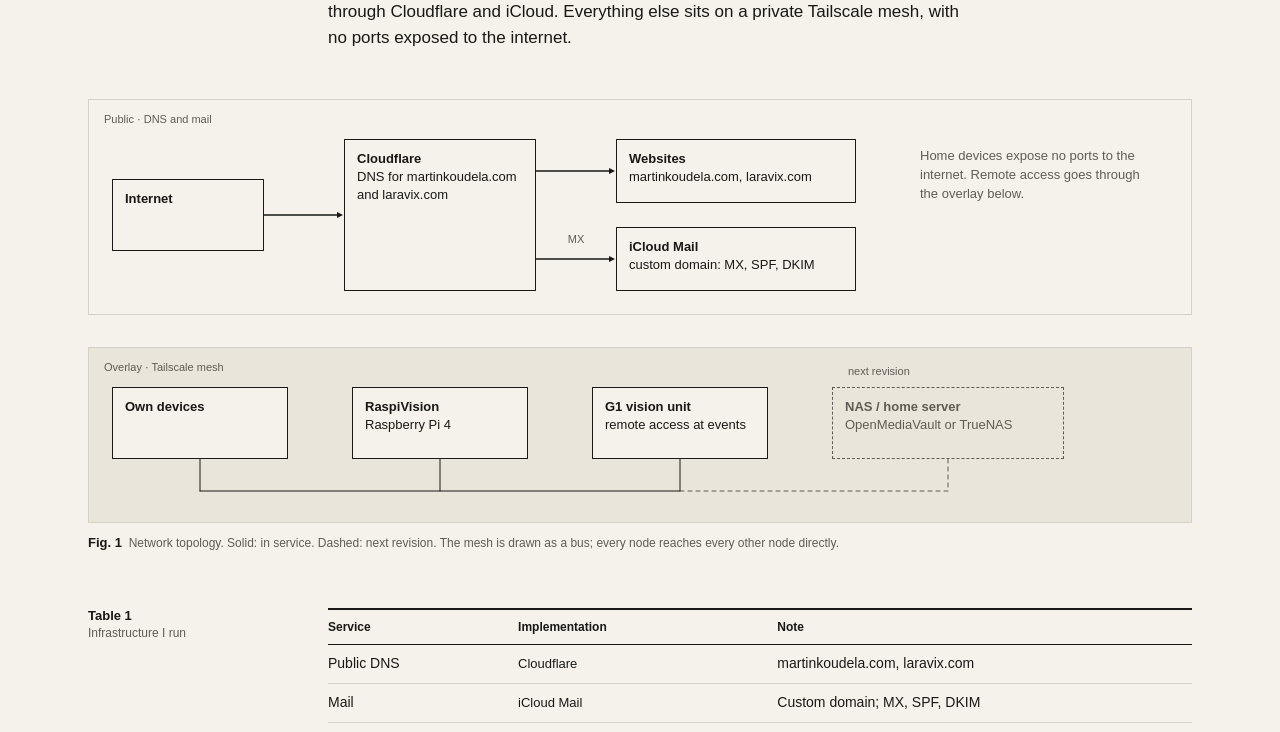
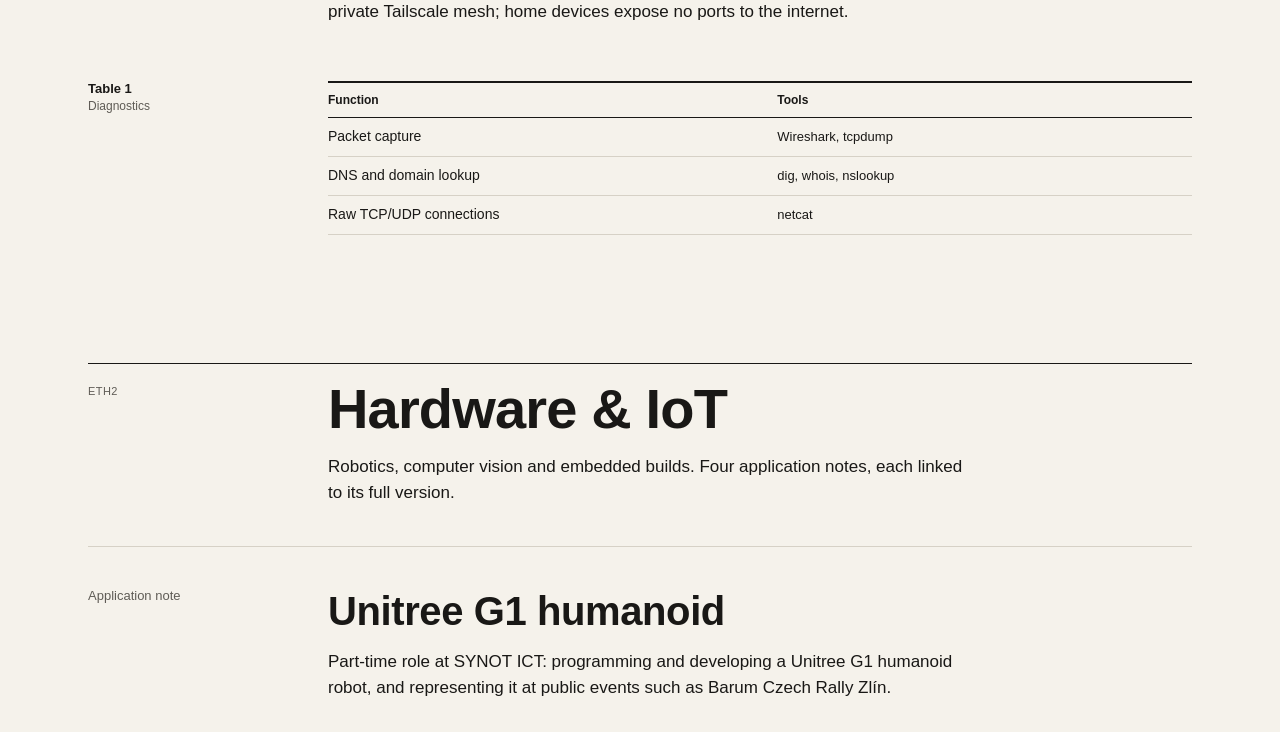
Before and after one commit to MartinKoudela/portfolio, a Next.js app: page / in a window 1280 px wide. Shown: the part 1280-2012 px from the top of the page. Built offline with nearby package versions, Linux system fonts and the light colour scheme.

Commit message:
Replace network topology with infrastructure summary

```diff
--- a/src/app/globals.css
+++ b/src/app/globals.css
@@ -1052,10 +1052,6 @@
   .row > .rail.cap {
     margin-bottom: 8px;
   }
-
-  .net-fig {
-    margin-top: 0;
-  }
 }
 
 /* Application notes */
--- a/src/components/home/Networking.tsx
+++ b/src/components/home/Networking.tsx
@@ -1,54 +1,16 @@
 import { network, section } from "@/content/site";
-import { cx } from "@/lib/cx";
 import Caption from "../Caption";
-import DataTable, { cell, specRows } from "../DataTable";
-import FigureView from "../FigureView";
+import DataTable, { cell } from "../DataTable";
 import SectionHead from "./SectionHead";
 
 export default function Networking() {
     const s = section("eth1");
-    const table = network.segments;
-    const captionId = "table-1-caption";
     const diag = network.diagnostics;
-    const diagId = "table-2-caption";
+    const diagId = "table-diagnostics-caption";
 
     return (
         <section id={s.id} aria-labelledby={`h-${s.id}`} className="eth">
             <SectionHead section={s} />
-
-            <FigureView figure={network.topology} className="net-fig" />
-
-            <div className="row tbl-row hide-m">
-                <Caption id={captionId} label={table.label} text={table.caption} rail className="rail" />
-                <div className="main">
-                    <DataTable
-                        columns={[
-                            { label: table.columns[0], width: "22%" },
-                            { label: table.columns[1], width: "30%" },
-                            { label: table.columns[2] },
-                        ]}
-                        rows={specRows(table.rows, 3, () => undefined)}
-                        minWidth={600}
-                        labelledBy={captionId}
-                    />
-                </div>
-            </div>
-
-            <div className="hide-d">
-                <h3 className="mdl-title">
-                    {table.label} · {table.caption}
-                </h3>
-                <dl className="mdl">
-                    {table.rows.map((row) => (
-                        <div key={row.label} className={cx(row.muted && "muted")}>
-                            <dt>{row.label}</dt>
-                            <dd>
-                                <span className="mono">{row.value}</span> · {row.note}
-                            </dd>
-                        </div>
-                    ))}
-                </dl>
-            </div>
 
             <div className="row tbl-row hide-m">
                 <Caption id={diagId} label={diag.label} text={diag.caption} rail className="rail" />
--- a/src/components/home/Ordering.tsx
+++ b/src/components/home/Ordering.tsx
@@ -5,7 +5,7 @@
 
 export default function Ordering() {
     const s = section("console");
-    const captionId = "table-10-caption";
+    const captionId = "table-ordering-caption";
 
     return (
         <section id={s.id} aria-labelledby={`h-${s.id}`} className="eth">
--- a/src/components/home/Security.tsx
+++ b/src/components/home/Security.tsx
@@ -7,8 +7,8 @@
 
 export default function Security() {
     const s = section("eth3");
-    const analysisId = "table-5-caption";
-    const toolingId = "table-6-caption";
+    const analysisId = "table-analysis-caption";
+    const toolingId = "table-tooling-caption";
     const noteFn = homeFootnoteNumbers[offensiveTooling.noteFn]!;
 
     return (
--- a/src/components/home/Software.tsx
+++ b/src/components/home/Software.tsx
@@ -7,7 +7,7 @@
 
 export default function Software() {
     const s = section("eth4");
-    const captionId = "table-7-caption";
+    const captionId = "table-software-caption";
     const [name, description, stack, link] = otherSoftware.columns;
 
     return (
--- a/src/components/home/Specifications.tsx
+++ b/src/components/home/Specifications.tsx
@@ -3,8 +3,8 @@
 import DataTable, { cell } from "../DataTable";
 
 export default function Specifications() {
-    const specId = "table-8-caption";
-    const revId = "table-9-caption";
+    const specId = "table-skills-caption";
+    const revId = "table-revisions-caption";
 
     return (
         <>
--- a/src/content/site.ts
+++ b/src/content/site.ts
@@ -229,7 +229,7 @@
         label: "Networking",
         title: "Networking",
         summary:
-            "What runs on the network today, and what comes next. Public DNS and mail go through Cloudflare and iCloud. Everything else sits on a private Tailscale mesh, with no ports exposed to the internet.",
+            "Own infrastructure: Cloudflare DNS, custom-domain mail with SPF/DKIM, and a private Tailscale mesh; home devices expose no ports to the internet.",
     },
     {
         id: "eth2",
@@ -325,107 +325,8 @@
 };
 
 export const network = {
-    topology: {
-        id: "fig-2",
-        label: "Fig. 1",
-        caption:
-            "Network topology. Solid: in service. Dashed: next revision. The mesh is drawn as a bus; every node reaches every other node directly.",
-        mobileCaption: "Network topology, simplified for small screens. Dashed: next revision.",
-        captionGap: 12,
-        media: {
-            kind: "diagram",
-            width: 1104,
-            height: 424,
-            frames: [
-                { x: 0, y: 0, w: 1104, h: 216 },
-                { x: 0, y: 248, w: 1104, h: 176, tint: true },
-            ],
-            arrows: [
-                { x: 176, y: 112, w: 79, h: 8, d: "M 0 4 L 76 4", head: true },
-                { x: 448, y: 68, w: 79, h: 8, d: "M 0 4 L 76 4", head: true },
-                { x: 448, y: 156, w: 79, h: 8, d: "M 0 4 L 76 4", head: true },
-                { x: 108, y: 360, w: 8, h: 32, d: "M 4 0 L 4 32", thin: true },
-                { x: 348, y: 360, w: 8, h: 32, d: "M 4 0 L 4 32", thin: true },
-                { x: 588, y: 360, w: 8, h: 32, d: "M 4 0 L 4 32", thin: true },
-                { x: 856, y: 360, w: 8, h: 32, d: "M 4 0 L 4 32", thin: true, muted: true, dashed: true },
-                { x: 112, y: 388, w: 480, h: 8, d: "M 0 4 L 480 4", thin: true },
-                { x: 592, y: 388, w: 268, h: 8, d: "M 0 4 L 268 4", thin: true, muted: true, dashed: true },
-            ],
-            cards: [
-                { x: 24, y: 80, w: 152, h: 72, title: "Internet" },
-                { x: 256, y: 40, w: 192, h: 152, title: "Cloudflare", lines: ["DNS for martinkoudela.com and laravix.com"] },
-                { x: 528, y: 40, w: 240, h: 64, title: "Websites", lines: ["martinkoudela.com, laravix.com"] },
-                { x: 528, y: 128, w: 240, h: 64, title: "iCloud Mail", lines: ["custom domain: MX, SPF, DKIM"] },
-                { x: 24, y: 288, w: 176, h: 72, title: "Own devices" },
-                { x: 264, y: 288, w: 176, h: 72, title: "RaspiVision", lines: ["Raspberry Pi 4"] },
-                { x: 504, y: 288, w: 176, h: 72, title: "G1 vision unit", lines: ["remote access at events"] },
-                { x: 744, y: 288, w: 232, h: 72, title: "NAS / home server", lines: ["OpenMediaVault or TrueNAS"], planned: true },
-            ],
-            texts: [
-                { x: 16, y: 12, w: 200, text: "Public · DNS and mail", label: true },
-                { x: 16, y: 260, w: 200, text: "Overlay · Tailscale mesh", label: true },
-                { x: 472, y: 132, w: 32, text: "MX", label: true, center: true },
-                { x: 760, y: 264, w: 216, text: "next revision", label: true },
-                {
-                    x: 832,
-                    y: 48,
-                    w: 240,
-                    text: "Home devices expose no ports to the internet. Remote access goes through the overlay below.",
-                },
-            ],
-            mobileGap: 12,
-            mobile: [
-                {
-                    t: "band",
-                    label: "Public · DNS and mail",
-                    nodes: [
-                        { t: "card", card: { title: "Internet" } },
-                        { t: "arrow" },
-                        { t: "card", card: { title: "Cloudflare", lines: ["DNS for martinkoudela.com and laravix.com"], inline: true } },
-                        { t: "arrow" },
-                        {
-                            t: "grid",
-                            cards: [
-                                { title: "Websites", lines: ["both domains"] },
-                                { title: "iCloud Mail", lines: ["MX, SPF, DKIM"] },
-                            ],
-                        },
-                    ],
-                    note: "Home devices expose no ports to the internet.",
-                },
-                {
-                    t: "band",
-                    label: "Overlay · Tailscale mesh",
-                    tint: true,
-                    nodes: [
-                        {
-                            t: "grid",
-                            cards: [
-                                { title: "Own devices" },
-                                { title: "RaspiVision", lines: ["Raspberry Pi 4"] },
-                                { title: "G1 vision unit", lines: ["at events"] },
-                                { title: "NAS", lines: ["next revision"], planned: true },
-                            ],
-                        },
-                    ],
-                    note: "One mesh: every node reaches every other node directly.",
-                },
-            ],
-        },
-    } satisfies Figure,
-    segments: {
+    diagnostics: {
         label: "Table 1",
-        caption: "Infrastructure I run",
-        columns: ["Service", "Implementation", "Note"],
-        rows: [
-            { label: "Public DNS", value: "Cloudflare", note: "martinkoudela.com, laravix.com" },
-            { label: "Mail", value: "iCloud Mail", note: "Custom domain; MX, SPF, DKIM" },
-            { label: "Overlay", value: "Tailscale", note: "Remote access to RaspiVision and the G1 vision unit at events" },
-            { label: "Storage", value: "NAS / home server", note: "Next revision; OpenMediaVault or TrueNAS", muted: true },
-        ],
-    } satisfies SpecTable,
-    diagnostics: {
-        label: "Table 2",
         caption: "Diagnostics",
         columns: ["Function", "Tools"],
         rows: [
@@ -452,7 +353,7 @@
         figures: [
             {
                 id: "fig-3",
-                label: "Fig. 2",
+                label: "Fig. 1",
                 caption: "Unitree G1 EDU humanoid robot",
                 media: {
                     kind: "image",
@@ -484,7 +385,7 @@
         figures: [
             {
                 id: "fig-4",
-                label: "Fig. 3",
+                label: "Fig. 2",
                 caption: "Data flow. Shaded block runs on the Pi.",
                 mobileCaption: "Data flow, simplified. Shaded block runs on the Pi.",
                 media: {
@@ -557,7 +458,7 @@
         links: { source: "https://github.com/MartinKoudela/rpi-cam" },
         layout: "table-media",
         specTable: {
-            label: "Table 3",
+            label: "Table 2",
             caption: "RaspiVision specifications",
             columns: ["Parameter", "Value", "Note"],
             minWidth: 600,
@@ -572,13 +473,13 @@
             { label: "Live view", value: "MJPEG", note: "FastAPI backend, vanilla JS web UI" },
             { label: "Alerts", value: "Telegram", note: "With snapshot" },
             { label: "Remote access", value: "Tailscale", note: "No ports exposed to the internet" },
-            { label: "Schematic", value: "KiCad", note: "Fig. 4b" },
+            { label: "Schematic", value: "KiCad", note: "Fig. 3b" },
             { label: "Status", value: "Completed", note: "Annual school project" },
         ],
         figures: [
             {
                 id: "fig-5a",
-                label: "Fig. 4a",
+                label: "Fig. 3a",
                 caption: "Raspberry Pi 4 in its case during assembly; CSI ribbon to the camera, PIR wired to GPIO",
                 media: {
                     kind: "image",
@@ -590,7 +491,7 @@
             },
             {
                 id: "fig-5b",
-                label: "Fig. 4b",
+                label: "Fig. 3b",
                 caption: "KiCad schematic: Raspberry Pi 4 GPIO header, Camera Module 3 NoIR via 15-pin CSI ribbon, HW-416 PIR sensor",
                 media: {
                     kind: "image",
@@ -808,7 +709,7 @@
         figures: [
             {
                 id: "fig-6",
-                label: "Fig. 5",
+                label: "Fig. 4",
                 caption:
                     "hey-l0k1 schematic: ESP32-S3, ReSpeaker mic array, GC9A01 round touch display, MAX98357 amplifier, IP5306 power",
                 media: {
@@ -847,11 +748,11 @@
         status: "Schematic complete (Rev v0.1)",
         links: {},
         layout: "media-table",
-        specTable: { label: "Table 4", caption: "Interfaces and build", columns: ["Interface", "Function"], minWidth: 380 },
+        specTable: { label: "Table 3", caption: "Interfaces and build", columns: ["Interface", "Function"], minWidth: 380 },
         figures: [
             {
                 id: "fig-7",
-                label: "Fig. 6",
+                label: "Fig. 5",
                 caption: "Root sheet: ESP32-S3 with ten subsystem sheets. Rev v0.1, schematic stage.",
                 noteCaption: "Root sheet: ESP32-S3 and subsystem hierarchy",
                 media: {
@@ -923,7 +824,7 @@
         figures: [
             {
                 id: "fig-8",
-                label: "Fig. 7a",
+                label: "Fig. 6a",
                 caption: "Laravix tenancy and delivery",
                 media: {
                     kind: "diagram",
@@ -989,7 +890,7 @@
             },
             {
                 id: "fig-8b",
-                label: "Fig. 7b",
+                label: "Fig. 6b",
                 caption: "Visual page builder (GrapesJS): editing the homepage hero, style manager on the right",
                 homeOnly: true,
                 media: {
@@ -1061,7 +962,7 @@
         figures: [
             {
                 id: "fig-9a",
-                label: "Fig. 8a",
+                label: "Fig. 7a",
                 caption: "Today: overdue tasks, progress, tasks grouped by project",
                 media: {
                     kind: "image",
@@ -1073,7 +974,7 @@
             },
             {
                 id: "fig-9b",
-                label: "Fig. 8b",
+                label: "Fig. 7b",
                 caption: "Projects: recent pages and project list",
                 media: {
                     kind: "image",
@@ -1085,7 +986,7 @@
             },
             {
                 id: "fig-9c",
-                label: "Fig. 8c",
+                label: "Fig. 7c",
                 caption: "Project: pages and tasks in one view",
                 media: {
                     kind: "image",
@@ -1176,7 +1077,7 @@
         figures: [
             {
                 id: "fig-10",
-                label: "Fig. 9",
+                label: "Fig. 8",
                 caption: "In-game OS terminal",
                 media: {
                     kind: "image",
@@ -1379,7 +1280,7 @@
 ];
 
 export const analysis: PlainTable = {
-    label: "Table 5",
+    label: "Table 4",
     caption: "Analysis",
     columns: ["Work", "Scope", "Tools"],
     rows: [
@@ -1393,7 +1294,7 @@
 };
 
 export const offensiveTooling: PlainTable & { note: string; noteFn: FootnoteKey } = {
-    label: "Table 6",
+    label: "Table 5",
     caption: "Offensive tooling",
     note: "Own network and lab only",
     noteFn: "authorised",
@@ -1411,7 +1312,7 @@
     monoColumn: 0,
 };
 
-export const otherSoftware = { label: "Table 7", caption: "Other software", columns: ["Name", "Description", "Stack", "Link"] };
+export const otherSoftware = { label: "Table 6", caption: "Other software", columns: ["Name", "Description", "Stack", "Link"] };
 
 export function projectsIn(category: Category): Project[] {
     return projects.filter((p) => p.category === category);
@@ -1481,7 +1382,7 @@
 
 export const specifications = {
     title: "Specifications",
-    label: "Table 8",
+    label: "Table 7",
     caption: "Skills and tools",
     columns: ["Parameter", "Values"],
     rows: [
@@ -1498,7 +1399,7 @@
 
 export const revisions = {
     title: "Revision history",
-    label: "Table 9",
+    label: "Table 8",
     caption: "Milestones",
     columns: ["Rev", "Date", "Change"],
     rows: [
@@ -1513,7 +1414,7 @@
 
 export const ordering = {
     availability: "Open to networking, security, hardware and backend projects. Web projects selectively.",
-    label: "Table 10",
+    label: "Table 9",
     caption: "Ordering channels",
     columns: ["Channel", "Address"],
     channels: [
```
